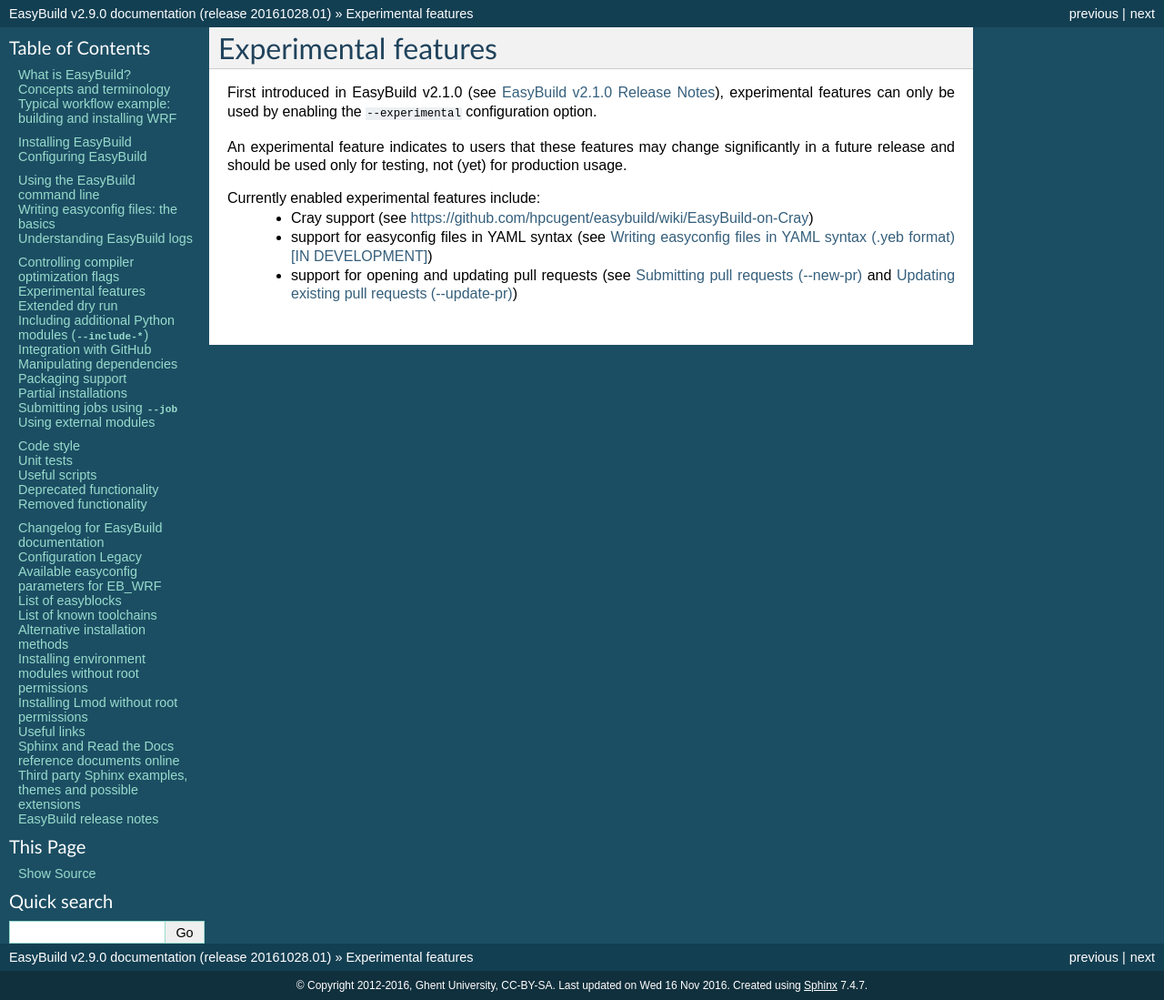
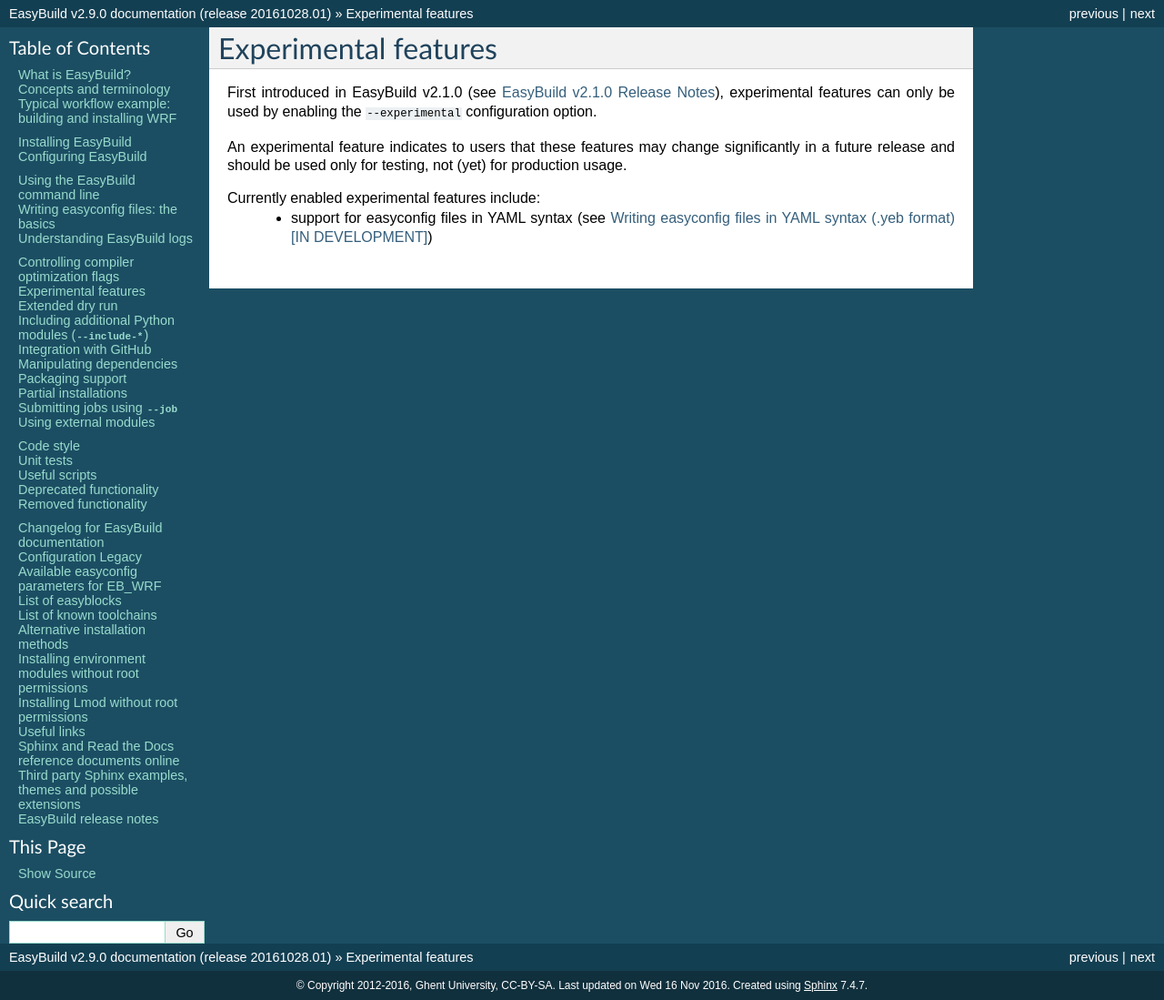
Before and after one commit to easybuilders/easybuild, a Sphinx documentation site: the page built from docs/Experimental_features.rst, in a window 1280 px wide. Shown: the whole page at 91% size. Built offline with Sphinx 7.4.7, drawn with Linux system fonts in a browser that asks for light colours.

Commit message:
update page linking to docs on experimental features

```diff
--- a/docs/Experimental_features.rst
+++ b/docs/Experimental_features.rst
@@ -10,6 +10,4 @@
 and should be used only for testing, not (yet) for production usage.
 
 Currently enabled experimental features include:
- * Cray support (see https://github.com/hpcugent/easybuild/wiki/EasyBuild-on-Cray)
  * support for easyconfig files in YAML syntax (see :ref:`easyconfig_yeb_format`)
- * support for opening and updating pull requests (see :ref:`github_new_pr` and :ref:`github_update_pr`)
```
